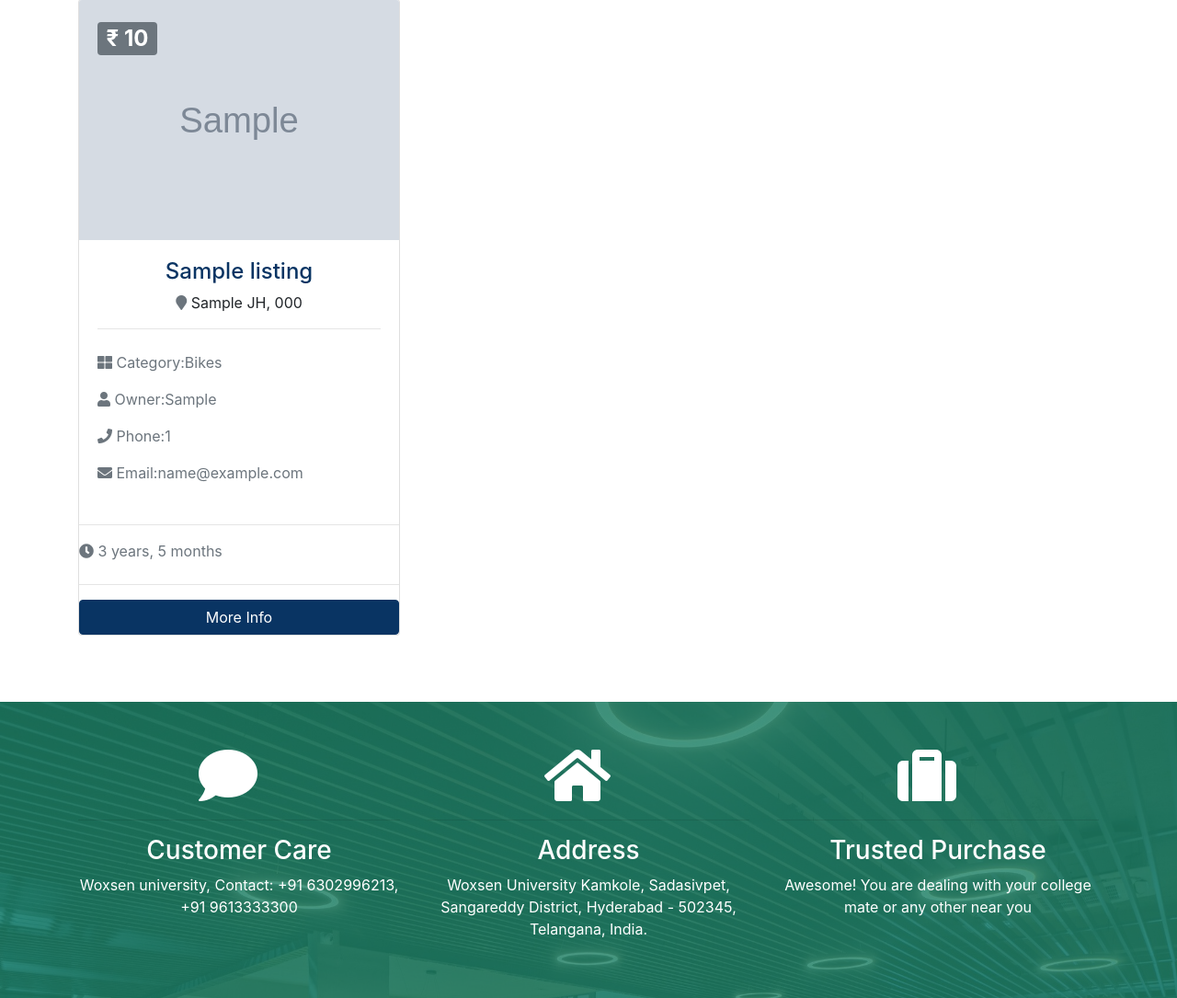
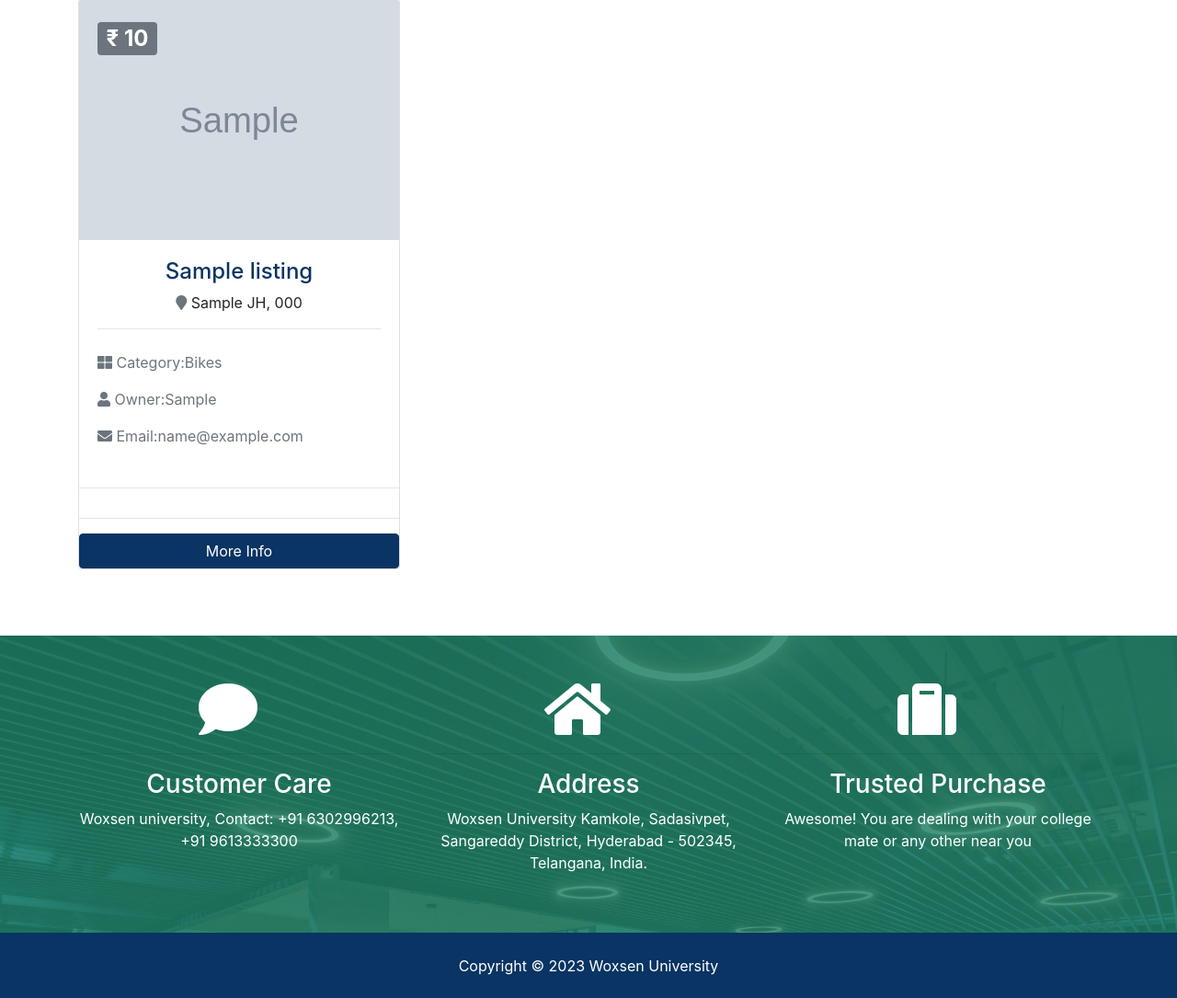
Before and after one commit to VineethReeddyBAAIML/Woxsen-Campus-Mart, a Django app: page / in a window 1280 px wide. Shown: the part 855-1940 px from the top of the page at 92% size. Run offline with Django 3.2, Linux system fonts and the light colour scheme; tables that the repository leaves empty hold one stand-in row (values such as "Sample post"); grey boxes marked "Sample" are stand-in pictures; some libraries are stand-ins or nearby versions.

Commit message:
Update index.html

```diff
--- a/templates/pages/index.html
+++ b/templates/pages/index.html
@@ -109,11 +109,11 @@
                   <i class="fas fa-user"></i> Owner:{{listing.owner.first_name}}
                 </div>
                 </div>
-                <div class="row py-2 text-secondary">
+<!--                 <div class="row py-2 text-secondary">
                 <div class="col-8">
                   <i class="fas fa-phone"></i> Phone:{{listing.owner.phone}}
                 </div>
-                </div>
+                </div> -->
                 <div class="row py-2 text-secondary">
               <div class="col-10">
                 <i class="fas fa-envelope"></i> Email:{{listing.owner.email}}
@@ -121,10 +121,10 @@
             </div>
             </div>
               <hr>
-              <div class="row text-secondary pb-2">
+<!--               <div class="row text-secondary pb-2">
                 <div class="col-6">
-                  <i class="fas fa-clock"></i>   {{listing.list_date | timesince }}</div>
-              </div>
+                  <i class="fas fa-clock"></i> {{ today }}</div>
+              </div> -->
               <hr>
               <a href="{% url 'listing' listing.id %}" class="btn btn-primary btn-block">More Info</a>
           </div>
```
